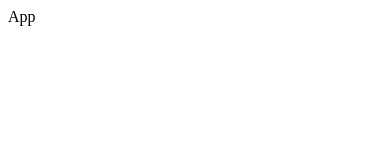
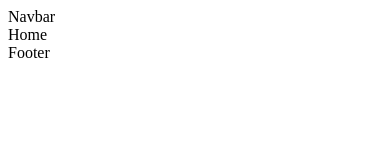
Before and after one commit to Yousef-Elkhawanki/RAMDAN-REACT-PROJECT, a React (Vite) app: page / in a window 390 px wide. Shown: the top 160 px of the page. Built offline with nearby package versions, Linux system fonts and the light colour scheme; the HTML template or start-up script is replaced by a standard one.

Commit message:
setup routes and mobile handler

```diff
--- a/src/App.jsx
+++ b/src/App.jsx
@@ -1,7 +1,36 @@
-import React from "react";
+import React, { Fragment } from "react";
+import { RouterProvider, createBrowserRouter } from "react-router-dom";
+import Layout from "./components/layout/Layout";
+import Home from "./pages/home/Home";
+import About from "./pages/about/About";
+import Shop from "./pages/shop/Shop";
+import Contact from "./pages/contact/Contact";
+import WhishList from "./pages/whishList/WhishList";
+import Cart from "./pages/cart/Cart";
+import { MobileHandlerProvider } from "./utils/mobileHandler";
 
 const App = () => {
-  return <div>App</div>;
+  const Routing = createBrowserRouter([
+    {
+      path: "/",
+      element: <Layout />,
+      children: [
+        { index: true, element: <Home /> },
+        { path: "/about", element: <About /> },
+        { path: "/shop", element: <Shop /> },
+        { path: "/contact", element: <Contact /> },
+        { path: "/whishList", element: <WhishList /> },
+        { path: "/cart", element: <Cart /> },
+      ],
+    },
+  ]);
+  return (
+    <Fragment>
+      <MobileHandlerProvider>
+        <RouterProvider router={Routing} />
+      </MobileHandlerProvider>
+    </Fragment>
+  );
 };
 
 export default App;
--- a/src/components/layout/Layout.jsx
+++ b/src/components/layout/Layout.jsx
@@ -1,7 +1,16 @@
-import React from "react";
+import React, { Fragment } from "react";
+import { Outlet } from "react-router-dom";
+import Navbar from "../navbar/Navbar";
+import Footer from "../footer/Footer";
 
 const Layout = () => {
-  return <div>Layout</div>;
+  return (
+    <Fragment>
+      <Navbar />
+      <Outlet />
+      <Footer />
+    </Fragment>
+  );
 };
 
 export default Layout;
--- /dev/null
+++ b/src/utils/mobileHandler.jsx
@@ -0,0 +1,19 @@
+import { createContext, useEffect, useState } from "react";
+
+const MobileHandlerContext = createContext();
+
+function MobileHandlerProvider({ children }) {
+  const [isMobile, setIsMobile] = useState();
+
+  const isMobileHandler = (e) => {
+    setIsMobile(e.matches);
+  };
+
+  useEffect(() => {
+    window.matchMedia("(max-width:1024px)").addEventListener("change", isMobileHandler);
+    setIsMobile(window.matchMedia("(max-width:1024px)").matches);
+  }, []);
+  return <MobileHandlerContext.Provider value={{ isMobile }}>{children}</MobileHandlerContext.Provider>;
+}
+
+export { MobileHandlerContext, MobileHandlerProvider };
```
Also changed, not shown: package.json (+6 -1 lines), src/pages/productDetails/ProductDetails.jsx (added, +7 -0 lines), src/utils/mobileHandler.js (deleted), 1 other file (tests, documents, lock files or other folders).
